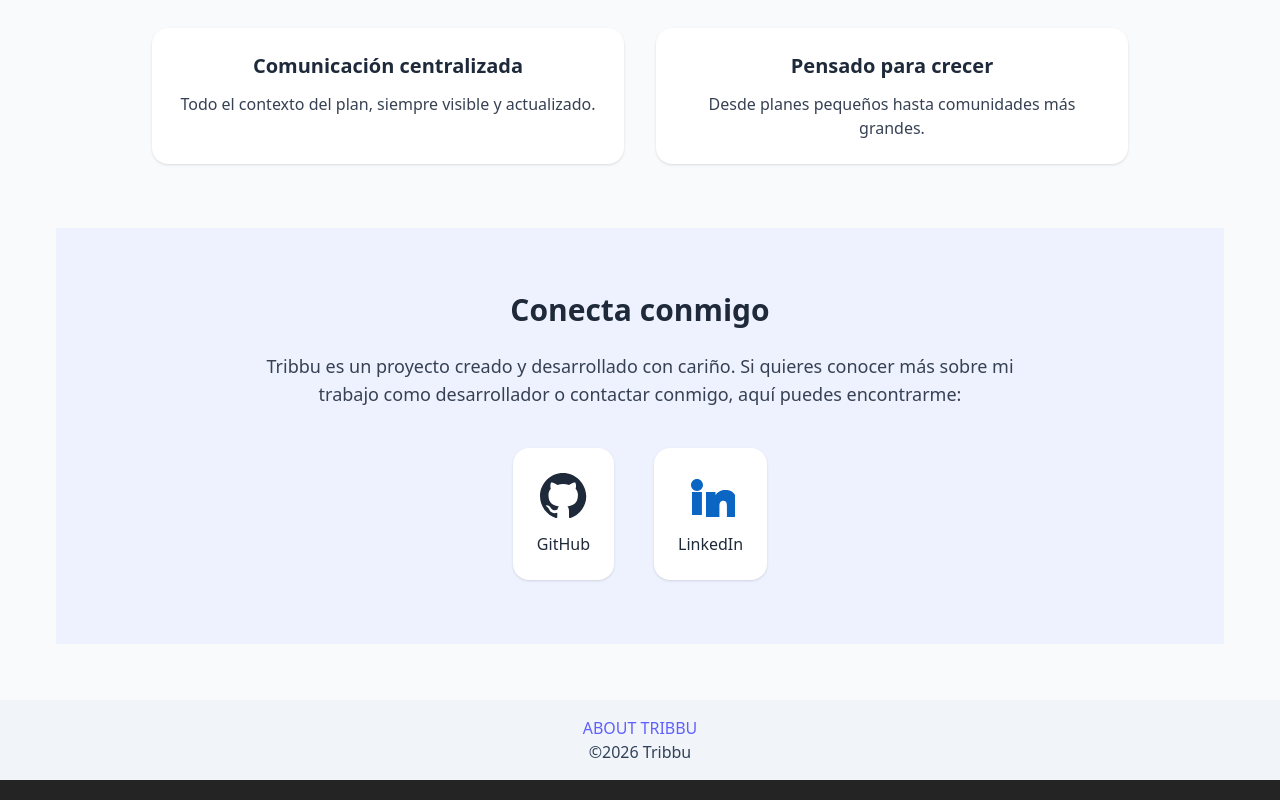
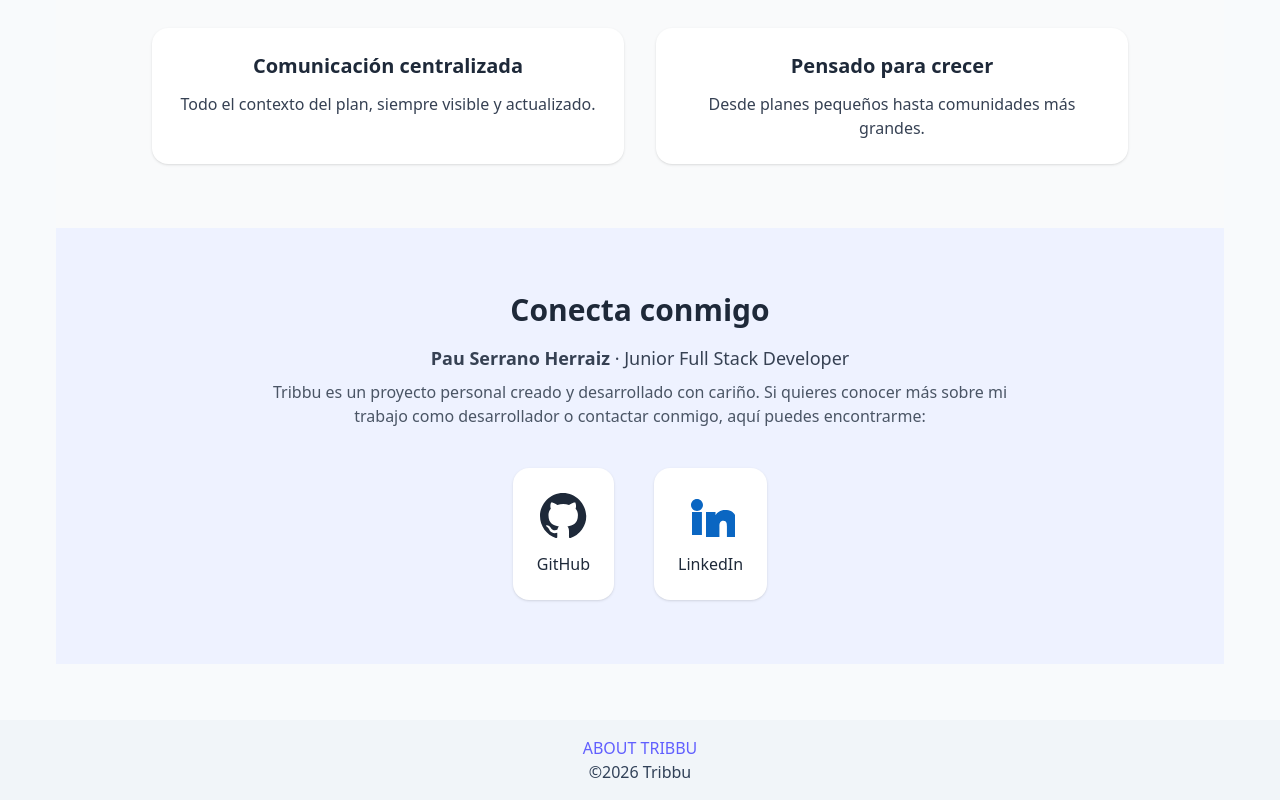
Before and after one commit to PauSerranoHerraiz/tribbu-frontend, a React (Vite) app: page /about in a window 1280 px wide. Shown: the part 1218-2018 px from the top of the page. Built offline with nearby package versions, Linux system fonts and the light colour scheme.

Commit message:
made some aesthetic changes at about page

```diff
--- a/package.json
+++ b/package.json
@@ -13,6 +13,7 @@
     "@tailwindcss/vite": "^4.1.18",
     "axios": "^1.13.2",
     "firebase": "^12.8.0",
+    "framer-motion": "^12.27.5",
     "moment": "^2.30.1",
     "react": "^19.2.3",
     "react-big-calendar": "^1.19.4",
--- a/src/pages/About.jsx
+++ b/src/pages/About.jsx
@@ -1,4 +1,5 @@
 import logo from "/images/tribbu-logo-navigator.svg"
+import { motion } from "framer-motion"
 
 function About() {
     return (
@@ -89,24 +90,53 @@ function About() {
             </section>
             <section className="bg-indigo-50">
                 <div className="max-w-5xl mx-auto px-6 py-16 text-center">
-                    <h2 className="text-3xl font-semibold mb-6">
+                    <motion.h2
+                        className="text-3xl font-semibold mb-4"
+                        initial={{ opacity: 0, y: 20 }}
+                        whileInView={{ opacity: 1, y: 0 }}
+                        viewport={{ once: true }}
+                        transition={{ duration: 0.6 }}
+                    >
                         Conecta conmigo
-                    </h2>
+                    </motion.h2>
 
-                    <p className="text-lg text-gray-700 mb-10 max-w-3xl mx-auto">
-                        Tribbu es un proyecto creado y desarrollado con cariño.
+                    <motion.p
+                        className="text-lg text-gray-700 mb-2"
+                        initial={{ opacity: 0, y: 20 }}
+                        whileInView={{ opacity: 1, y: 0 }}
+                        viewport={{ once: true }}
+                        transition={{ duration: 0.6, delay: 0.1 }}
+                    >
+                        <strong>Pau Serrano Herraiz</strong> · Junior Full Stack Developer
+                    </motion.p>
+
+                    <motion.p
+                        className="text-gray-600 mb-10 max-w-3xl mx-auto"
+                        initial={{ opacity: 0, y: 20 }}
+                        whileInView={{ opacity: 1, y: 0 }}
+                        viewport={{ once: true }}
+                        transition={{ duration: 0.6, delay: 0.2 }}
+                    >
+                        Tribbu es un proyecto personal creado y desarrollado con cariño.
                         Si quieres conocer más sobre mi trabajo como desarrollador o contactar conmigo,
                         aquí puedes encontrarme:
-                    </p>
+
+                    </motion.p>
 
                     <div className="flex justify-center gap-10">
-                        <a
+                        {/* GitHub */}
+                        <motion.a
                             href="https://github.com/PauSerranoHerraiz/"
                             target="_blank"
                             rel="noopener noreferrer"
-                            className="group"
+                            whileHover={{ y: -6, scale: 1.05 }}
+                            whileTap={{ scale: 0.97 }}
+                            initial={{ opacity: 0, y: 20 }}
+                            whileInView={{ opacity: 1, y: 0 }}
+                            viewport={{ once: true }}
+                            transition={{ duration: 0.4, delay: 0.3 }}
+                            className="bg-white p-6 rounded-2xl shadow-sm hover:shadow-md"
                         >
-                            <div className="bg-white p-6 rounded-2xl shadow-sm transition transform group-hover:-translate-y-1 group-hover:shadow-md">
                             <svg
                                 className="w-12 h-12 mx-auto text-gray-800"
                                 fill="currentColor"
@@ -115,16 +145,21 @@ function About() {
                                 <path d="M12 .5C5.73.5.5 5.74.5 12.03c0 5.1 3.29 9.43 7.86 10.96.57.1.78-.25.78-.55v-2.02c-3.2.7-3.88-1.38-3.88-1.38-.53-1.35-1.29-1.71-1.29-1.71-1.06-.73.08-.72.08-.72 1.17.08 1.79 1.21 1.79 1.21 1.04 1.79 2.73 1.27 3.4.97.1-.76.4-1.27.73-1.56-2.55-.29-5.24-1.28-5.24-5.7 0-1.26.45-2.29 1.19-3.1-.12-.3-.52-1.52.11-3.17 0 0 .97-.31 3.18 1.18a11.1 11.1 0 0 1 5.79 0c2.2-1.49 3.17-1.18 3.17-1.18.64 1.65.24 2.87.12 3.17.74.81 1.18 1.84 1.18 3.1 0 4.43-2.7 5.41-5.26 5.7.41.35.78 1.04.78 2.1v3.12c0 .31.21.66.79.55a11.53 11.53 0 0 0 7.85-10.96C23.5 5.74 18.27.5 12 .5z" />
                             </svg>
                             <p className="mt-3 font-medium">GitHub</p>
-                            </div>
-                        </a>
+                        </motion.a>
 
-                        <a
+                        {/* LinkedIn */}
+                        <motion.a
                             href="https://www.linkedin.com/in/pau-serrano-herraiz-a1785384/"
                             target="_blank"
                             rel="noopener noreferrer"
-                            className="group"
+                            whileHover={{ y: -6, scale: 1.05 }}
+                            whileTap={{ scale: 0.97 }}
+                            initial={{ opacity: 0, y: 20 }}
+                            whileInView={{ opacity: 1, y: 0 }}
+                            viewport={{ once: true }}
+                            transition={{ duration: 0.4, delay: 0.4 }}
+                            className="bg-white p-6 rounded-2xl shadow-sm hover:shadow-md"
                         >
-                            <div className="bg-white p-6 rounded-2xl shadow-sm transition transform group-hover:-translate-y-1 group-hover:shadow-md">
                             <svg
                                 className="w-12 h-12 mx-auto text-[#0A66C2]"
                                 fill="currentColor"
@@ -133,8 +168,7 @@ function About() {
                                 <path d="M4.98 3.5C3.34 3.5 2 4.85 2 6.49c0 1.63 1.34 2.99 2.98 2.99h.02c1.65 0 2.99-1.36 2.99-2.99C7.99 4.85 6.65 3.5 4.98 3.5zM2.5 21.5h4.96V9.99H2.5V21.5zM9.5 9.99h4.75v1.57h.07c.66-1.25 2.27-2.57 4.67-2.57 5 0 5.93 3.29 5.93 7.57v5.94h-4.96v-5.26c0-1.25-.02-2.85-1.74-2.85-1.74 0-2.01 1.36-2.01 2.76v5.35H9.5V9.99z" />
                             </svg>
                             <p className="mt-3 font-medium">LinkedIn</p>
-                            </div>
-                        </a>
+                        </motion.a>
                     </div>
                 </div>
             </section>
```
Also changed, not shown: 1 other file (tests, documents, lock files or other folders). Lines whose indentation alone changed are shown as unchanged.
